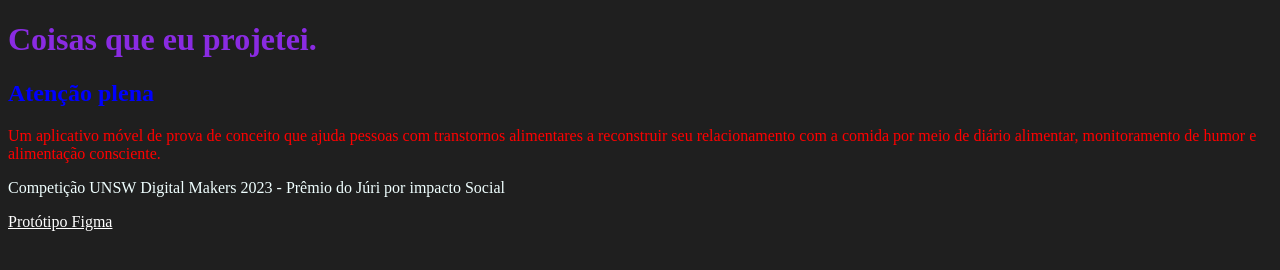
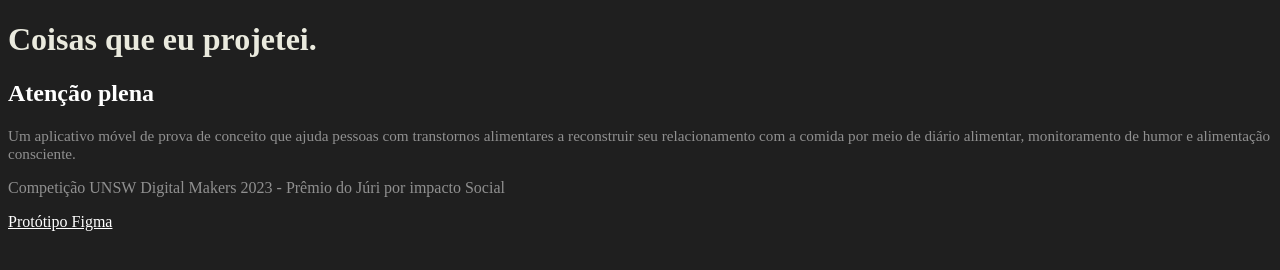
Before and after one commit to Remybasic/Portef-lio, a plain HTML site: page index.html in a window 1280 px wide. Drawn offline with Linux system fonts and the light colour scheme.

Commit message:
Update style.css

```diff
--- a/style.css
+++ b/style.css
@@ -1,17 +1,20 @@
 h1 {
-    color: blueviolet;
+    color: #eaeade;
+    font-size: 32px;
 }
 
 #p2 {
-    color: azure;
+    color: #909090;
 }
 
 #p1 {
-    color: red;
+    color: #909090;
+    font-size: 15.2px;
 }
 
 #base2 {
-    color: blue;
+  color: white;
+    font-size: 24px;
 }
 
 body {
```
